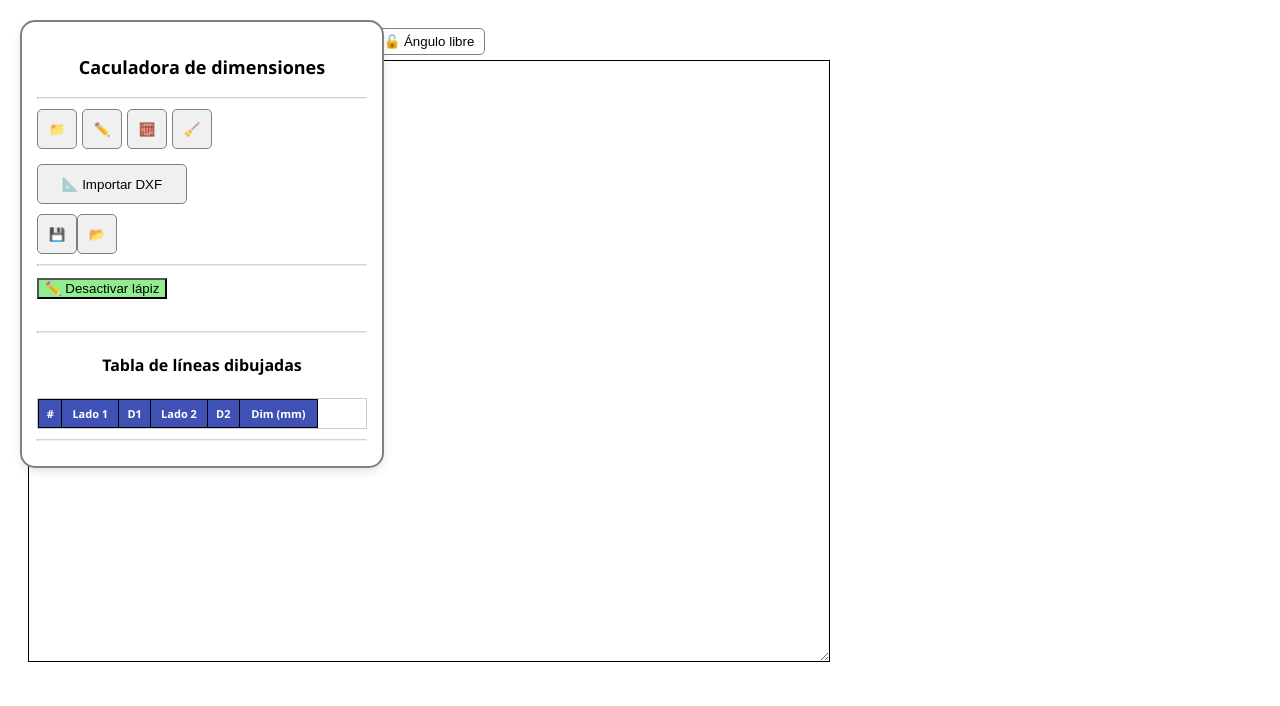
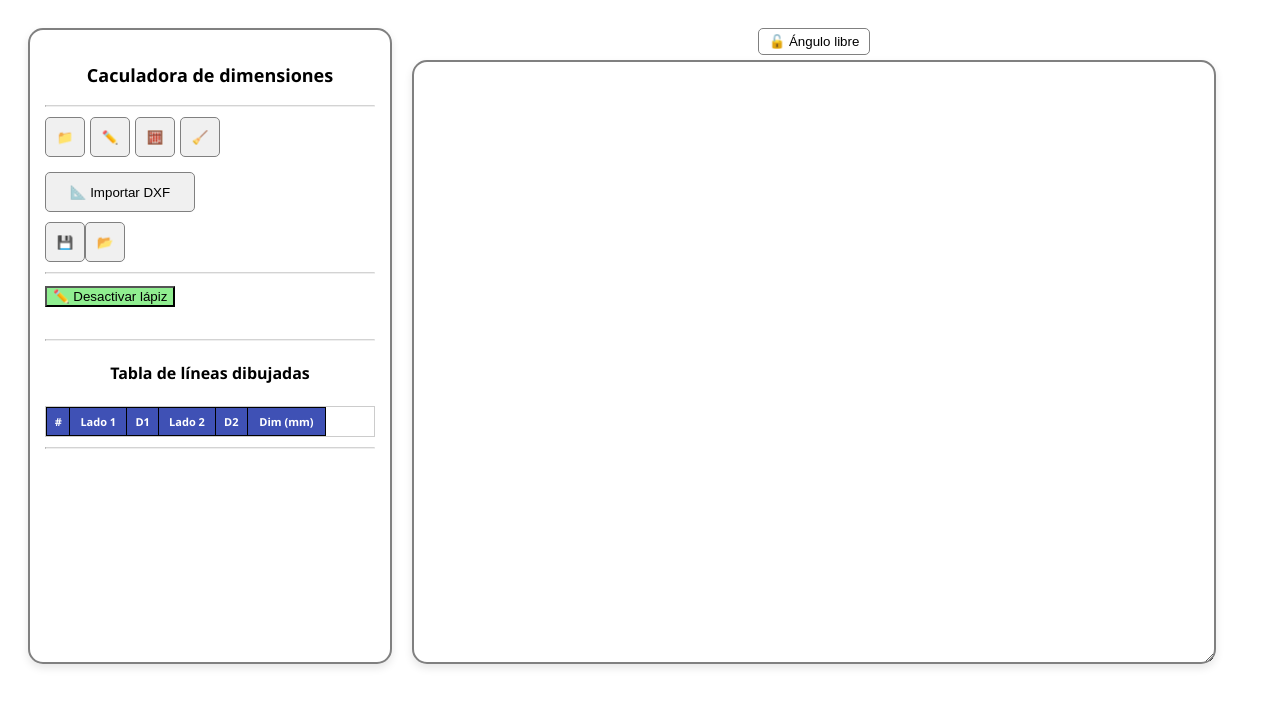
Before and after one commit to somerwest01/Dim_checktofrom, a React (Create React App) app: page / in a window 1280 px wide. Shown: the top 706 px of the page. Built offline with nearby package versions, Linux system fonts and the light colour scheme.

Commit message:
Update App.js

```diff
--- a/src/App.js
+++ b/src/App.js
@@ -616,18 +616,15 @@ lines.forEach((line) => {
   return (
     <div style={{ display: 'flex', gap: '20px', padding: '20px' }}>
 
+
 <div style={{
-  position: 'absolute',
-  top: '20px',
-  left: '20px',
   width: '330px',
   padding: '15px',
   backgroundColor: 'white',
   border: '2px solid gray',
   borderRadius: '15px',
   boxShadow: '0 4px 8px rgba(0, 0, 0, 0.1)',
-  fontFamily: 'Segoe UI, Roboto, sans-serif',
-  zIndex: 10
+  fontFamily: 'Segoe UI, Roboto, sans-serif'
 }}>
 
         <h3 style= {{ fontSize: '18px', textAlign: 'center' }}>Caculadora de dimensiones</h3>
@@ -965,9 +962,12 @@ lines.forEach((line) => {
 <div
   id="canvas-container"
   style={{
+    backgroundColor: 'white',
+    border: '2px solid gray',
+    borderRadius: '15px',
+    boxShadow: '0 4px 8px rgba(0, 0, 0, 0.1)',
     resize: 'both',
     overflow: 'hidden',
-    border: '1px solid black',
     width: canvasSize.width,
     height: canvasSize.height,
     minWidth: '400px',
```
